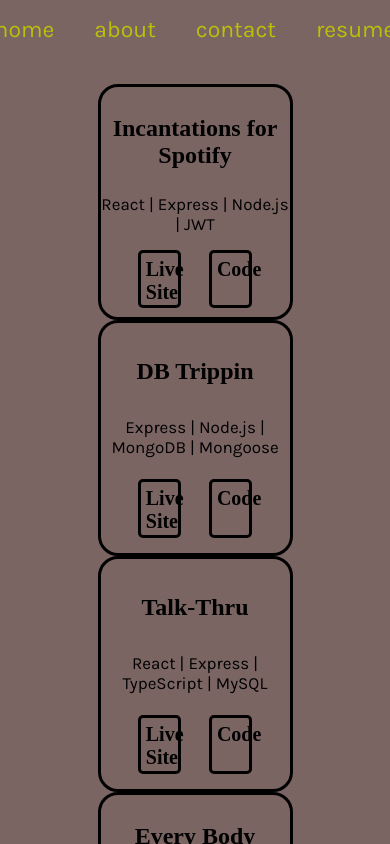
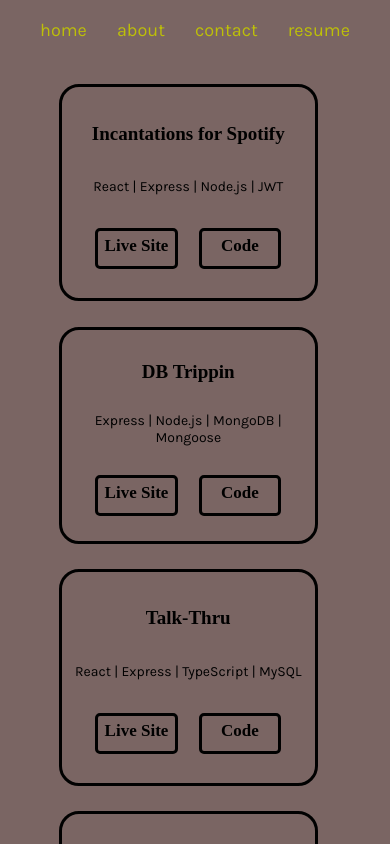
Before and after one commit to aparks4/Portfolio-Site, a React (Create React App) app: page /projects in a window 390 px wide. Shown: the top 844 px of the page. Built offline with nearby package versions, Linux system fonts and the light colour scheme; a web font is replaced by a local one.

Commit message:
responsive styling

```diff
--- a/src/static/styles/About.css
+++ b/src/static/styles/About.css
@@ -13,3 +13,10 @@
     font-weight: bold;
     font-size: 17px;
 }
+
+@media only screen and (max-width: 480px) {
+    .about-blurb {
+        text-align: center;
+        font-size: 16px;
+    }
+}
--- a/src/static/styles/App.css
+++ b/src/static/styles/App.css
@@ -43,3 +43,11 @@ body {
 .web-nav a:hover {
   text-decoration: line-through;
 }
+
+@media only screen and (max-width: 480px) {
+  .web-nav a{
+    font-size: 18px;
+    margin-left: 15px;
+    margin-right: 15px;
+  }
+}
--- a/src/static/styles/Contact.css
+++ b/src/static/styles/Contact.css
@@ -32,3 +32,15 @@
 .contact-card a:hover {
     color: var(--lime);
 }
+
+@media only screen and (max-width: 480px) {
+    .contact-main {
+        width: 90vw;
+        height: 50vh;
+        flex-wrap: wrap;
+    }
+    .contact-card {
+        height: 20vh;
+        width: 40vw;
+    }
+}
--- a/src/static/styles/Home.css
+++ b/src/static/styles/Home.css
@@ -31,3 +31,13 @@
     height: 75vh;
     width: 30vw;
 }
+
+
+@media only screen and (max-width: 480px) {
+    .home-page h1 {
+        font-size: 11vh;
+    }
+    .home-page h2 {
+        font-size: 6vh;
+    }
+}
--- a/src/static/styles/Projects.css
+++ b/src/static/styles/Projects.css
@@ -11,7 +11,7 @@
     flex-wrap: wrap;
     justify-content: space-between;
     align-items: center;
-    width: 50vw;
+    width: 80vw;
     height: 85vh;
     margin-top: 5vh;
 }
@@ -23,8 +23,8 @@
     flex-direction: column;
     justify-content: space-evenly;
     align-items: center;
-    height: 230px;
-    width: 300px;
+    height: 30vh;
+    width: 35vw;
 }
 .project-card h2 {
     margin-bottom: 0;
@@ -55,3 +55,57 @@
 .project-card a:hover {
     color: var(--lime);
 }
+
+@media only screen and (min-width: 1300px) {
+    .projects-container {
+        width: 54vw;
+    }
+    .project-card {
+        width: 25vw;
+        height: 35vh;
+    }
+}
+
+@media only screen and (max-width: 780px) {
+    .project-card {
+        height: 30vh;
+        width: 37vw;
+    }
+    .project-card h2 {
+        font-size: 18px;
+    }
+    .project-card p {
+        font-size: 15px;
+    }
+    .project-card a {
+        font-size: 17px;
+        width: 10vw;
+        height: 4vh;
+    }
+}
+
+@media only screen and (max-width: 480px) {
+    .projects-page {
+        height: 130vh;
+        justify-content: flex-start;
+    }
+    .projects-container {
+        width: 70vw;
+        margin-top: 10vh;
+    }
+    .project-card {
+        height: 25vh;
+        width: 65vw;
+        margin-bottom: 3vh;
+    }
+    .project-card p {
+        font-size: 14px;
+    }
+    .project-card a {
+        width: 17vw;
+        height: 3vh;
+    }
+    .project-card h2 {
+        font-size: 19px;
+    }
+}
```
